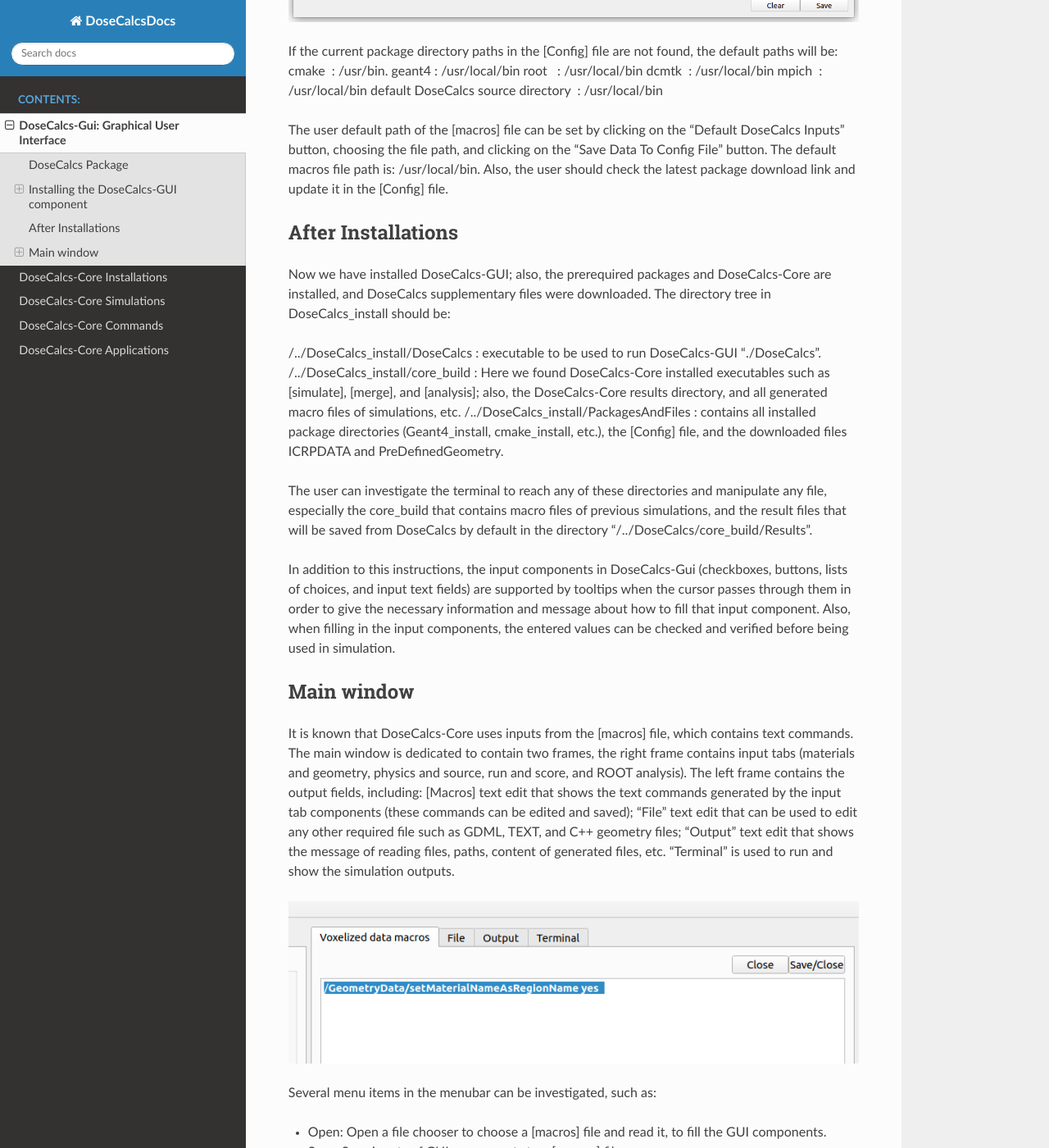
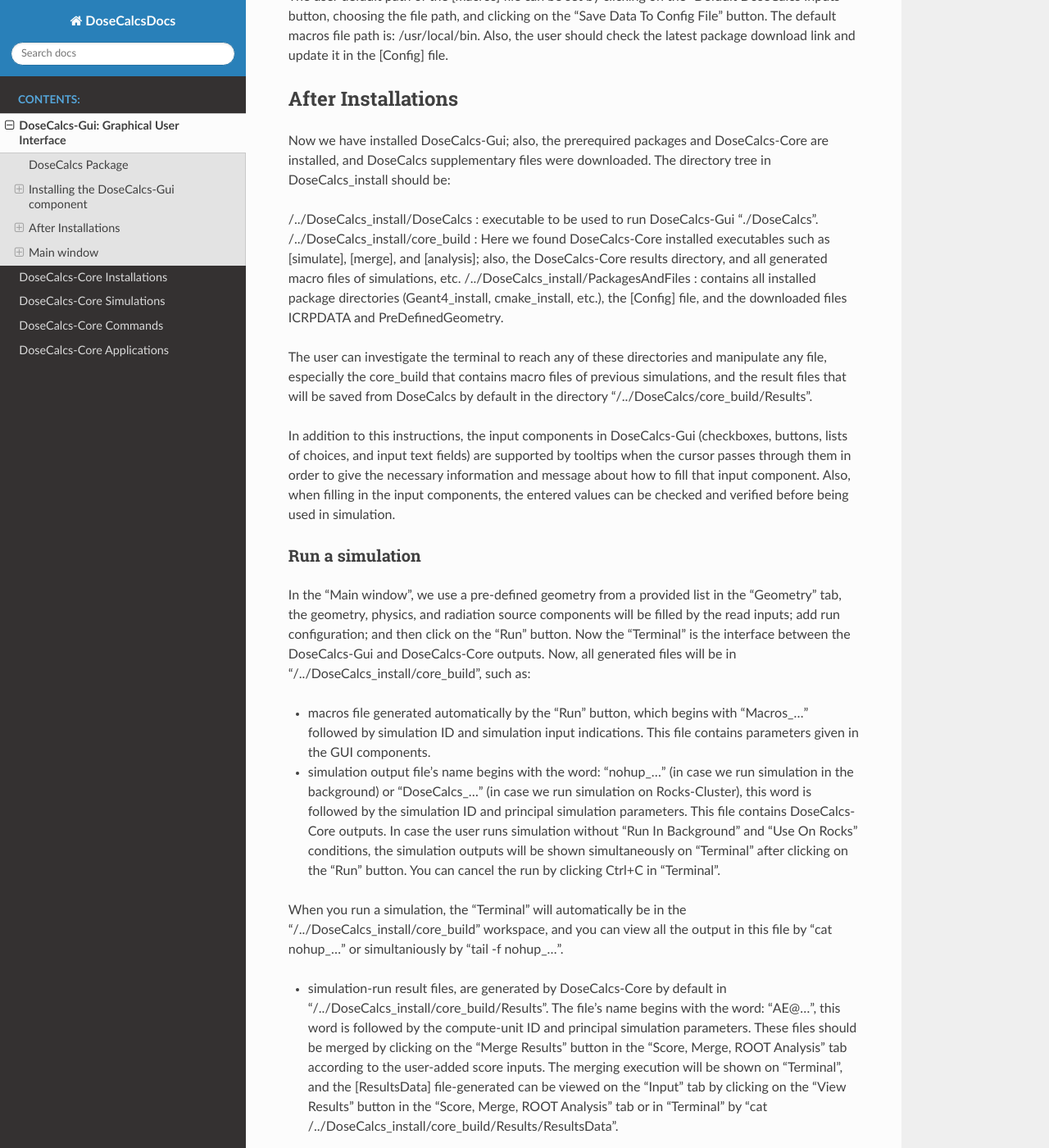
Before and after one commit to devhliu/DoseCalcs-Gui, a Sphinx documentation site: the page built from docs/source/GUI.rst, in a window 1280 px wide and 1400 px high, scrolled down 5752 px. Shown: the whole window at 82% size. Built offline with Sphinx 7.4.7 and the Read the Docs theme 2.0.0, drawn with Linux system fonts in a browser that asks for light colours; some of the changed text lies outside the part shown.

Commit message:
Update GUI.rst

```diff
--- a/docs/source/GUI.rst
+++ b/docs/source/GUI.rst
@@ -21,9 +21,9 @@
 
 2. gui: contains the source, header, ".ui", and resources files of the Qt5 C++ DoseCalcs-Gui.
 
-3. PackagesAndFiles: It will be used to held the installed prerequisite packages using the DoseCalcs-GUI. Also, it contains the following:
+3. PackagesAndFiles: It will be used to held the installed prerequisite packages using the DoseCalcs-Gui. Also, it contains the following:
 
-- [Config] file, which is used by the DoseCalcs-GUI application to get and fill the default inputs such as the default [macros] file,  CMAKE "bin" directory path, Geant4 install "bin" directory path, ROOT install "bin" directory path, MPI install "bin" directory path, DCMTK install directory path, and DoseCalcs-Core source directory path. An example of a [Config] file is given in (ConfigFile).
+- [Config] file, which is used by the DoseCalcs-Gui application to get and fill the default inputs such as the default [macros] file,  CMAKE "bin" directory path, Geant4 install "bin" directory path, ROOT install "bin" directory path, MPI install "bin" directory path, DCMTK install directory path, and DoseCalcs-Core source directory path. An example of a [Config] file is given in (ConfigFile).
 
 .. .. _ConfigFile:
 
@@ -33,9 +33,9 @@
 
 - [PreDefinedGeometry] directory, which contains several [macros] files and the corresponding geometry files. These files are used when the user would use a geometry from this provided list, which covers all DoseCalcs geometry methods.
 
-The [ICRPDATA] and [PreDefinedGeometry] do not come with DoseCalcs-Gui package, they can be downloaded from (`Download ICRPDATA and PreDefinedGeometry Zip file. <https://drive.google.com/file/d/1v9cmMbN5pNsTiqtlNA18uF_qvtlPtYpD/view?usp=sharing>`_) in the form of a zip file (DoseCalcsSupplementary.tar.xz), then unzipped in the PackagesAndFiles directory before building the DoseCalcs-Gui package. Or you can just click on "Download DoseCalcs Supplementary Files" button in DoseCalcs-GUI Installations window, and the ICRPDATA and PreDefinedGeometry will be downloaded and added to PackagesAndFiles directory in the DoseCalcs-Gui build directory.
+The [ICRPDATA] and [PreDefinedGeometry] do not come with DoseCalcs-Gui package, they can be downloaded from (`Download ICRPDATA and PreDefinedGeometry Zip file. <https://drive.google.com/file/d/1v9cmMbN5pNsTiqtlNA18uF_qvtlPtYpD/view?usp=sharing>`_) in the form of a zip file (DoseCalcsSupplementary.tar.xz), then unzipped in the PackagesAndFiles directory before building the DoseCalcs-Gui package. Or you can just click on "Download DoseCalcs Supplementary Files" button in DoseCalcs-Gui Installations window, and the ICRPDATA and PreDefinedGeometry will be downloaded and added to PackagesAndFiles directory in the DoseCalcs-Gui build directory.
 
-Installing the DoseCalcs-GUI component
+Installing the DoseCalcs-Gui component
 -------------------------------------------
 
 .. GuiInstallations:
@@ -43,33 +43,23 @@
 Package Requirements
 +++++++++++++++++++++++
 
-* xterm
+* Qt5, xterm, scp
+
+Qt5 packages and xterm are required to install DoseCalcs-Gui. If the user will install DoseCalcs on Rocks-Cluster, it should be noted that to get the results from the cluster to the personal computer by DoseCalcs, it is recommended to install scp. The following command will install all the DoseCalcs-Gui requirements:
 
  .. code-block:: bash
 
-   $ sudo apt-get install xterm
+   $ sudo apt-get install -y qtbase5-dev qtchooser qt5-qmake qtbase5-dev-tools libqt5charts5-dev qttools5-dev xterm openssh-client openssh-server
 
-* Qt5
+On CentOs, you can use "yum".
 
  .. code-block:: bash
 
-   $ sudo apt-get install qtbase5-dev qtchooser qt5-qmake qtbase5-dev-tools libqt5charts5-dev qttools5-dev
-
-On CentOs, you can use "yum".
-
-* scp
-
-If the user will install DoseCalcs on Rocks-Cluster, it should be noted that to get the result from the cluster to the personal computer by DoseCalcs, it is recommended to install scp:
-
- .. code-block:: bash
-
-   $ sudo apt-get install -y openssh-client openssh-server
-
-On CentOs, use "sudo yum install -y openssh-clients openssh"
+   $ sudo apt-get install -y qtbase5-dev qtchooser qt5-qmake qtbase5-dev-tools libqt5charts5-dev qttools5-dev xterm openssh-clients openssh
 
 .. The DoseCalcs application uses the Qt network library for automatic download of prerequisites, and the Qt Painter library for saving data to pdf files; this necessitates the full Qt5 installation by online or offline method.
 
-DoseCalcs-GUI Installation
+DoseCalcs-Gui Installation
 +++++++++++++++++++++++++++++
 
 After having installed the prerequisite packages, download DoseCalcs from: https://codeload.github.com/TarikEl/DoseCalcs-Gui/zip/refs/heads/main
@@ -83,7 +73,7 @@
   $ cd /home/User/Desktop/DoseCalcs_install
   $ qmake /home/User/Desktop/DoseCalcs.XX/DoseCalcs.pro
 
-Now, to run the DoseCalcs-GUI application, from terminal /home/User/Desktop/DoseCalcs_install, run:
+Now, to run the DoseCalcs-Gui application, from terminal /home/User/Desktop/DoseCalcs_install, run:
 
  .. code-block:: bash
 
@@ -92,7 +82,7 @@
 Installation window and DoseCalcs-Core component Installing
 ++++++++++++++++++++++++++++++++++++++++++++++++++++++++++++++
 
-After installing and running DoseCalcs-GUI, DoseCalcs-Core is ready for installation by using the installation window as illustrated below:
+After installing and running DoseCalcs-Gui, DoseCalcs-Core is ready for installation by using the installation window as illustrated below:
 
 .. image:: /images/InsWin.png
 
@@ -138,21 +128,34 @@
 After Installations
 ---------------------
 
-Now we have installed DoseCalcs-GUI; also, the prerequired packages and DoseCalcs-Core are installed, and DoseCalcs supplementary files were downloaded. The directory tree in DoseCalcs_install should be:
+Now we have installed DoseCalcs-Gui; also, the prerequired packages and DoseCalcs-Core are installed, and DoseCalcs supplementary files were downloaded. The directory tree in DoseCalcs_install should be:
 
-/../DoseCalcs_install/DoseCalcs : executable to be used to run DoseCalcs-GUI "./DoseCalcs".
+/../DoseCalcs_install/DoseCalcs : executable to be used to run DoseCalcs-Gui "./DoseCalcs".
 /../DoseCalcs_install/core_build : Here we found DoseCalcs-Core installed executables such as [simulate], [merge], and [analysis]; also, the DoseCalcs-Core results directory, and all generated macro files of simulations, etc.
 /../DoseCalcs_install/PackagesAndFiles : contains all installed package directories (Geant4_install, cmake_install, etc.), the [Config] file, and the downloaded files ICRPDATA and PreDefinedGeometry.
 
 The user can investigate the terminal to reach any of these directories and manipulate any file, especially the core_build that contains macro files of previous simulations, and the result files that will be saved from DoseCalcs by default in the directory "/../DoseCalcs/core_build/Results".
 
+In addition to this instructions, the input components in DoseCalcs-Gui (checkboxes, buttons, lists of choices, and input text fields) are supported by tooltips when the cursor passes through them in order to give the necessary information and message about how to fill that input component. Also, when filling in the input components, the entered values can be checked and verified before being used in simulation.
 
-In addition to this instructions, the input components in DoseCalcs-Gui (checkboxes, buttons, lists of choices, and input text fields) are supported by tooltips when the cursor passes through them in order to give the necessary information and message about how to fill that input component. Also, when filling in the input components, the entered values can be checked and verified before being used in simulation.
+Run a simulation
+++++++++++++++++++++++++++
+
+In the "Main window", we use a pre-defined geometry from a provided list in the "Geometry" tab, the geometry, physics, and radiation source components will be filled by the read inputs; add run configuration; and then click on the "Run" button. Now the "Terminal" is the interface between the DoseCalcs-Gui and DoseCalcs-Core outputs. Now, all generated files will be in "/../DoseCalcs_install/core_build", such as:
+
+- macros file generated automatically by the "Run" button, which begins with "Macros\_..." followed by simulation ID and simulation input indications. This file contains parameters given in the GUI components.
+
+- simulation output file's name begins with the word: "nohup\_..." (in case we run simulation in the background) or "DoseCalcs\_..." (in case we run simulation on Rocks-Cluster), this word is followed by the simulation ID and principal simulation parameters. This file contains DoseCalcs-Core outputs. In case the user runs simulation without "Run In Background" and "Use On Rocks" conditions, the simulation outputs will be shown simultaneously on "Terminal" after clicking on the "Run" button. You can cancel the run by clicking Ctrl+C in "Terminal".
+When you run a simulation, the "Terminal" will automatically be in the "/../DoseCalcs_install/core_build" workspace, and you can view all the output in this file by "cat nohup\_..." or simultaniously by "tail -f nohup\_...".
+
+- simulation-run result files, are generated by DoseCalcs-Core by default in "/../DoseCalcs_install/core_build/Results". The file's name begins with the word: "AE@...", this word is followed by the compute-unit ID and principal simulation parameters. These files should be merged by clicking on the "Merge Results" button in the "Score, Merge, ROOT Analysis" tab according to the user-added score inputs. The merging execution will be shown on "Terminal", and the [ResultsData] file-generated can be viewed on the "Input" tab by clicking on the "View Results" button in the "Score, Merge, ROOT Analysis" tab or in "Terminal" by "cat /../DoseCalcs_install/core_build/Results/ResultsData".
+
+
 
 Main window
 -------------------
 
-It is known that DoseCalcs-Core uses inputs from the [macros] file, which contains text commands. The main window is dedicated to contain two frames, the right frame contains input tabs (materials and geometry, physics and source, run and score, and ROOT analysis). The left frame contains the output fields, including: [Macros] text edit that shows the text commands generated by the input tab components (these commands can be edited and saved); "File" text edit that can be used to edit any other required file such as GDML, TEXT, and C++ geometry files; "Output" text edit that shows the message of reading files, paths, content of generated files, etc. "Terminal" is used to run and show the simulation outputs.
+It is known that DoseCalcs-Core uses inputs from the [macros] file, which contains text commands. The main window is dedicated to contain two frames; the left frame contains four GUI input tabs ("Geometry", "Physics, Source, Run", "Score, Merge, ROOT analysis", and "Dose Estimation"). The right frame contains the output fields (three tabs: "Input", "Output" and "Terminal"), including: [Macros] text edit that shows the text commands generated by the input tab components (these commands can be edited and saved); "File" text edit that can be used to edit any other required file such as GDML, TEXT, and C++ geometry files; "Output" text edit that shows the message of reading files, paths, content of generated files, etc. "Terminal" is used to run and show the simulation outputs.
 
 .. .. _OutFrame:
 
@@ -161,16 +164,18 @@
 Several menu items in the menubar can be investigated, such as:
 
 - Open: Open a file chooser to choose a [macros] file and read it, to fill the GUI components.
-- Save: Save inputs of GUI components to a [macros] file.
+- Save Inputs: Save inputs of GUI components to a [macros] file.
+- Save Inputs to Default File: Save inputs of GUI components to the default macros file.
 - Check: Check the simulation inputs entered in GUI components to see if they are valid or not.
 - Run: Run simulation with the entered inputs in GUI components.
+- Send Results: Send the simulation results (Results directory) from the calculation machine to the personal computer.
 - Visualize: Visualize the voxelized or DICOM geometry either in the Qt viewer or the DoseCalcs Voxels viewer.
 - Install: Open a window to install the prerequisites and DoseCalcs-Core.
 - Analysis: Open a window to analyze the result calculated by the "Run" button and merged by the "Merge" button.
 - Clear GUI components.
 - Return: refill the GUI components if they are cleared.
 - Clear edit text and terminal window.
-- Exit: Close the DoseCalcs-GUI window.
+- Exit: Close the DoseCalcs-Gui window.
 - About: Read information about the developer and documentation.
 
 .. .. _MenuItems:
@@ -211,7 +216,7 @@
 
 .. image:: /images/GeomDICOMFrame.png
 
-Several geometry and materials [macros] files of all DoseCalcs geometry methods were prepared to be used directly by the user. First, check the "Use Pre-defined" checkbox, then choose any geometry from the list provided. Each time you choose a file, the corresponding [macros] file will be read and automatically fill DoseCalcs-GUI inputs. To view the materials, world, and geometry macros, the user should click on the "Show Commands" buttons.
+Several geometry and materials [macros] files of all DoseCalcs geometry methods were prepared to be used directly by the user. First, check the "Use Pre-defined" checkbox, then choose any geometry from the list provided. Each time you choose a file, the corresponding [macros] file will be read and automatically fill DoseCalcs-Gui inputs. To view the materials, world, and geometry macros, the user should click on the "Show Commands" buttons.
 
 * Simulate geometries with one radiation source and physics configuration.
 
@@ -224,7 +229,7 @@
 Geometry visualization windows
 +++++++++++++++++++++++++++++++
 
-In order to prevent any geometrical problems in simulation, DoseCalcs-GUI comes with two visualization editors: the Geant4 QT viewer and the Voxelized Geometry viewer. By clicking on "Visualize" button in the "Geometry" tab, a chooser will list two editors for visualization.
+In order to prevent any geometrical problems in simulation, DoseCalcs-Gui comes with two visualization editors: the Geant4 QT viewer and the Voxelized Geometry viewer. By clicking on "Visualize" button in the "Geometry" tab, a chooser will list two editors for visualization.
 across x, y, or z plan
 .. .. _VisChoser:
 
@@ -278,7 +283,7 @@
 
 .. image:: /images/SimOutMessagePanel.png
 
-In general, the default execution of DoseCalcs will be locally, and simulation progress messages will be shown on the terminal. This can be cancelled by clicking "Ctrl+c" or by closing the DoseCalcs-GUI application. To avoid this canceling method, you can execute the simulation in the background by checking the "Run in Background" checkbox in the "Physics, Source, Run" tab. In this case, the execution can be terminated when the calculation has been terminated or by using the terminal "top" command to get the process ID of [simulate] process and then killing it with "kill ID".
+In general, the default execution of DoseCalcs will be locally, and simulation progress messages will be shown on the terminal. This can be cancelled by clicking "Ctrl+c" or by closing the DoseCalcs-Gui application. To avoid this canceling method, you can execute the simulation in the background by checking the "Run in Background" checkbox in the "Physics, Source, Run" tab. In this case, the execution can be terminated when the calculation has been terminated or by using the terminal "top" command to get the process ID of [simulate] process and then killing it with "kill ID".
 
 If the user is on Rocks-Cluster with the CentOS operation system (or wants to install and use Rocks-Cluster on a machine), and he would benefit from the parallel calculation, then he should activate the "Use on Rocks" checkbox to show the Rocks execution frame (DoseCalcsRunMsgBox), and choose if the execution of the simulation will be in MPI mode or MT mode. The execution on Rocks, as it is known, is constructed in the form of a head node and slave nodes. The DoseCalcs application should be installed on the head node, which is visible and controlled by the user as in a personal computer system. Then, when user click on the "Run" button, automatically, a Rocks execution file is generated to distribute the calculation on slave nodes, and the result will be written to the files in the directory chosen in the head node. During simulation, the user can stop a simulation that is in execution state by clicking on "Stop Job" and choosing the simulation to be stopped in a list of simulations, or just check the output of the current simulations by clicking on "Check" and choosing the simulation to be checked in a list of simulations. The "Check" button serves to read the simulation output file created by the Rocks Job execution file, its name begins with "DoseCalcs" followed by the simulation main inputs. To check the state of all DoseCalcs executed simulations on the Rocks-Cluster, click on "qstat" button.
 
@@ -311,7 +316,7 @@
 DoseCalcs Analysis Window
 ++++++++++++++++++++++++++++
 
-In addition to the ROOT analysis interface, the DoseCalcs-GUI analysis window provides a powerful utility for internal dosimetry analysis, using an editor containing input components, graphs, and table spaces. For particles and radionuclides, the internal dosimetric quantities such as AE, AF, SAF, AD, S, H, E, and DR in the simulated geometries can be generated in graphs and tables to be saved in PDF files.
+In addition to the ROOT analysis interface, the DoseCalcs-Gui analysis window provides a powerful utility for internal dosimetry analysis, using an editor containing input components, graphs, and table spaces. For particles and radionuclides, the internal dosimetric quantities such as AE, AF, SAF, AD, S, H, E, and DR in the simulated geometries can be generated in graphs and tables to be saved in PDF files.
 
 First, the [ResultsData] file should be read to fill in the input component parameters.
 
@@ -359,4 +364,4 @@
 .. Applications
 .. --------------
 
-.. To check the use of DoseCalcs-GUI, please follow the installation instructions, launch DoseCalcs-GUI, and read any of the [macros] files. An example is given in the video below.
+.. To check the use of DoseCalcs-Gui, please follow the installation instructions, launch DoseCalcs-Gui, and read any of the [macros] files. An example is given in the video below.
```
